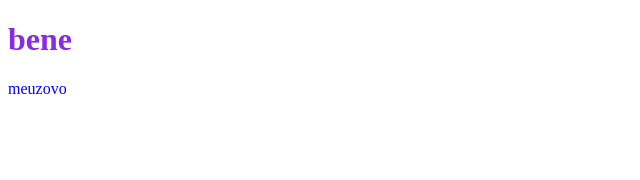
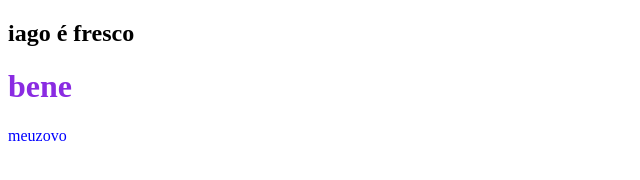
Before and after one commit to matheus-07/Test, a plain HTML site: page index.html in a window 1280 px wide. Shown: the whole page, without its empty margins (0-640 px from the left). Drawn offline with Linux system fonts and the light colour scheme.

Commit message:
adicionar tag h2

```diff
--- a/index.html
+++ b/index.html
@@ -20,6 +20,7 @@
 </head>
 
 <body>
+    <h2>iago é fresco</h2>
     <h1>bene</h1>
     <p>meuzovo
 
```
